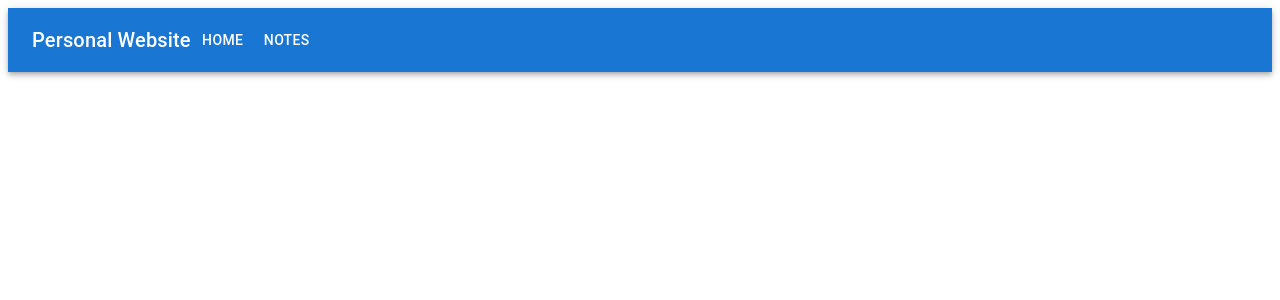
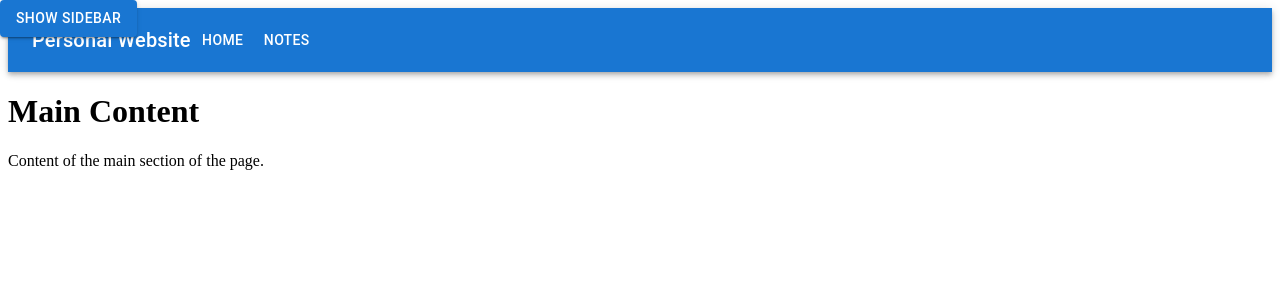
Before and after one commit to ItsTheRealVictor/sb_capstone2_v2, a React (Vite) app: page / in a window 1280 px wide. Shown: the top 300 px of the page. Built offline with nearby package versions, Linux system fonts and the light colour scheme.

Commit message:
added a showable/hideable sidebar. it will contain the notes a person writes

```diff
--- a/package.json
+++ b/package.json
@@ -13,7 +13,7 @@
     "@emotion/react": "^11.11.0",
     "@emotion/styled": "^11.11.0",
     "@mui/icons-material": "^5.11.16",
-    "@mui/material": "^5.13.0",
+    "@mui/material": "^5.13.1",
     "react": "^18.2.0",
     "react-dom": "^18.2.0",
     "react-router-dom": "^6.11.1"
@@ -25,7 +25,7 @@
     "eslint": "^8.38.0",
     "eslint-plugin-react": "^7.32.2",
     "eslint-plugin-react-hooks": "^4.6.0",
-    "eslint-plugin-react-refresh": "^0.3.4",
+    "eslint-plugin-react-refresh": "^0.4.1",
     "vite": "^4.3.2"
   }
 }
--- a/src/App.jsx
+++ b/src/App.jsx
@@ -3,6 +3,7 @@ import { BrowserRouter as Router, Routes, Route } from 'react-router-dom';
 import Navbar from './components/Navbar';
 import FrontPage from './pages/FrontPage';
 import NotesPage from './pages/NotesPage';
+import Sidebar from './components/Sidebar';
 
 
 const App = () => {
@@ -13,6 +14,7 @@ const App = () => {
         <Route path="/frontpage" element={<FrontPage />} />
         <Route path="/notespage" element={<NotesPage />} />
       </Routes>
+      <Sidebar/>
     </Router>
   );
 };
--- /dev/null
+++ b/src/components/Sidebar.jsx
@@ -0,0 +1,50 @@
+import React, { useState } from 'react';
+import { styled } from '@mui/system';
+import Drawer from '@mui/material/Drawer';
+import Button from '@mui/material/Button';
+
+const StyledDrawer = styled(Drawer)(({ theme }) => ({
+  width: 240,
+  flexShrink: 0,
+  '& .MuiDrawer-paper': {
+    width: 240,
+  },
+}));
+
+const Sidebar = () => {
+  const [isOpen, setIsOpen] = useState(false);
+
+  const toggleSidebar = () => {
+    setIsOpen(!isOpen);
+  };
+
+  return (
+    <div>
+      <Button
+        variant="contained"
+        onClick={toggleSidebar}
+        style={{ position: 'absolute', top: 0, left: isOpen ? '240px' : 0, zIndex: 1 }}
+      >
+        {isOpen ? 'Hide Sidebar' : 'Show Sidebar'}
+      </Button>
+      <StyledDrawer
+        variant="persistent"
+        anchor="left"
+        open={isOpen}
+      >
+        <div>
+          {/* Sidebar content goes here */}
+          <h1>Sidebar Content</h1>
+          <p>Some links or other items can be placed here.</p>
+        </div>
+      </StyledDrawer>
+      {/* Main content goes here */}
+      <div style={{ marginLeft: isOpen ? '240px' : 0 }}>
+        <h1>Main Content</h1>
+        <p>Content of the main section of the page.</p>
+      </div>
+    </div>
+  );
+};
+
+export default Sidebar;
```
Also changed, not shown: 1 other file (tests, documents, lock files or other folders).
